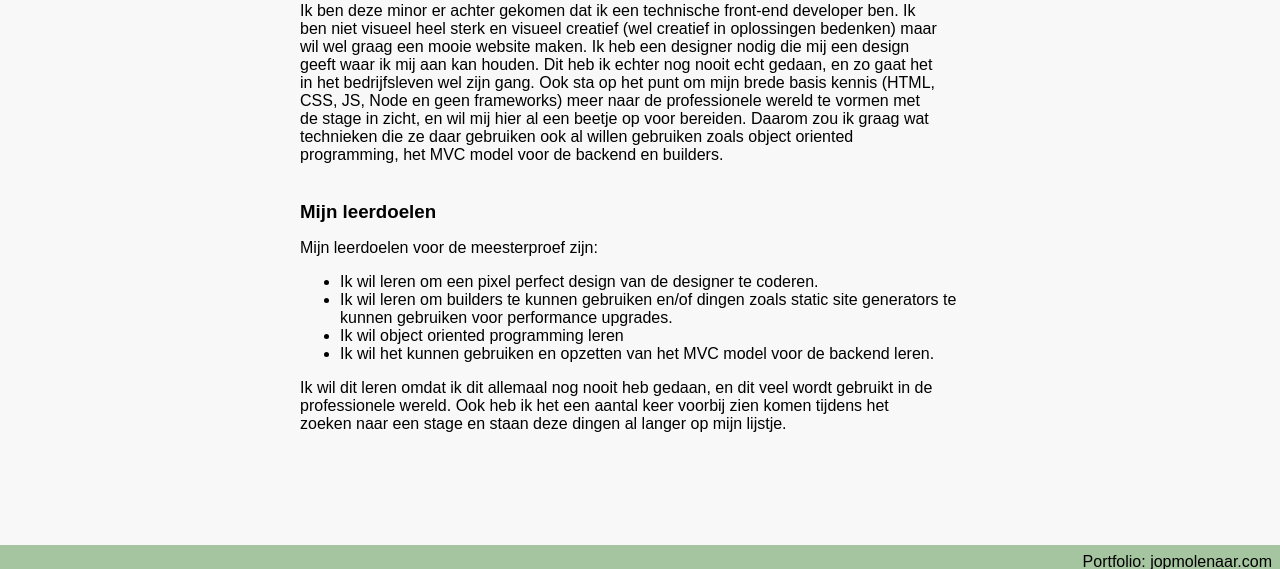
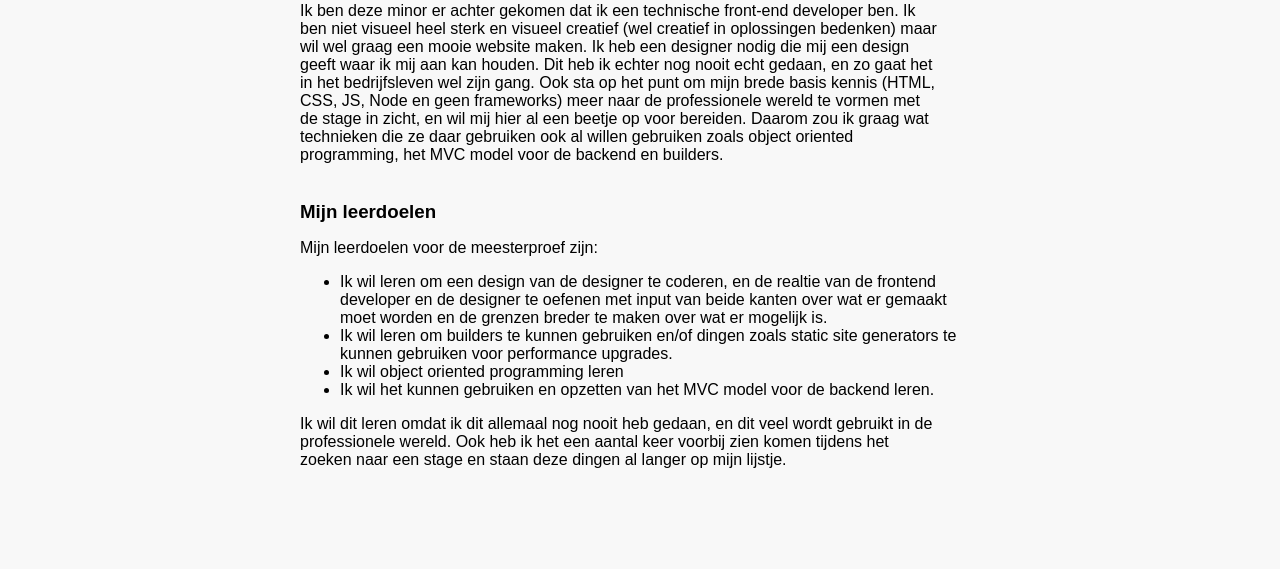
Before and after one commit to JopMolenaar/processJournal-JopMolenaar-WebDevDes, a Node server app: page /home in a window 1280 px wide. Shown: the part 1393-1962 px from the top of the page. Run offline with Node 20, Linux system fonts and the light colour scheme; some libraries are stand-ins or nearby versions.

Commit message:
leerdoelen change na feedback woensdag

```diff
--- a/views/home.ejs
+++ b/views/home.ejs
@@ -82,7 +82,9 @@
                 <h3>Mijn leerdoelen</h3>
                 <p>Mijn leerdoelen voor de meesterproef zijn:</p>
                 <ul>
-                    <li>Ik wil leren om een pixel perfect design van de designer te coderen.</li>
+                    <li>Ik wil leren om een design van de designer te coderen, en de realtie van de frontend developer en de designer te oefenen met input van beide
+                        kanten over wat er gemaakt moet worden en de grenzen breder te maken over wat er mogelijk is.
+                    </li>
                     <li>Ik wil leren om builders te kunnen gebruiken en/of dingen zoals static site generators te kunnen gebruiken voor performance upgrades.</li>
                     <li>Ik wil object oriented programming leren</li>
                     <li>Ik wil het kunnen gebruiken en opzetten van het MVC model voor de backend leren.</li>
@@ -92,6 +94,11 @@
                     lijstje.
                 </p>
             </section>
+            <!-- Gesprek van de eerste keer weekly nerd met sanne opschrijven.
+            Dat ik een website echt af wilde maken. UX toegankelijk, design + resp, functionaliteit etc (Bij hackathon wel gelukt, verder veel in de opdracht gebleven.)
+            Nog iets, (sanne weet dat.)
+            Dingen voor mn portfolio maken?
+            -->
         </section>
     </main>
     <footer>
```
